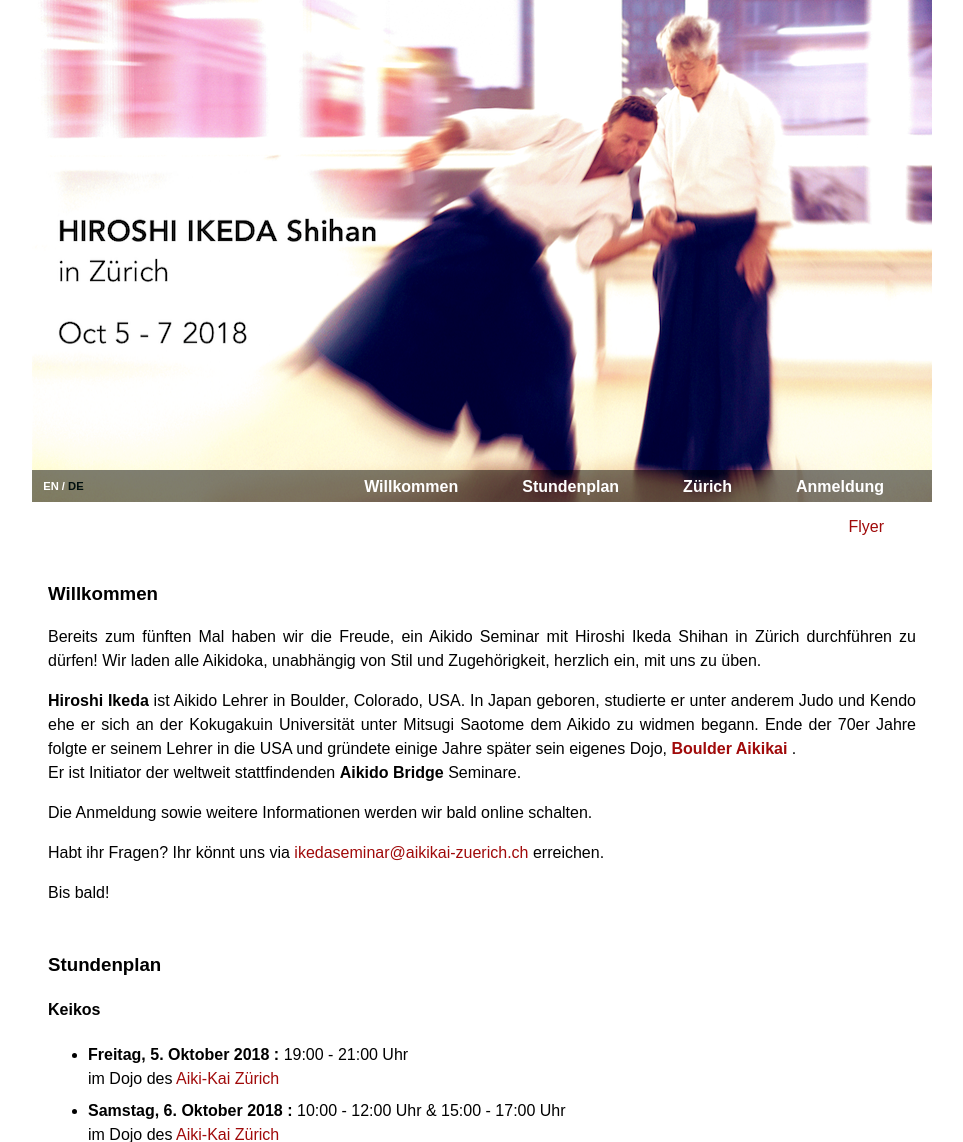
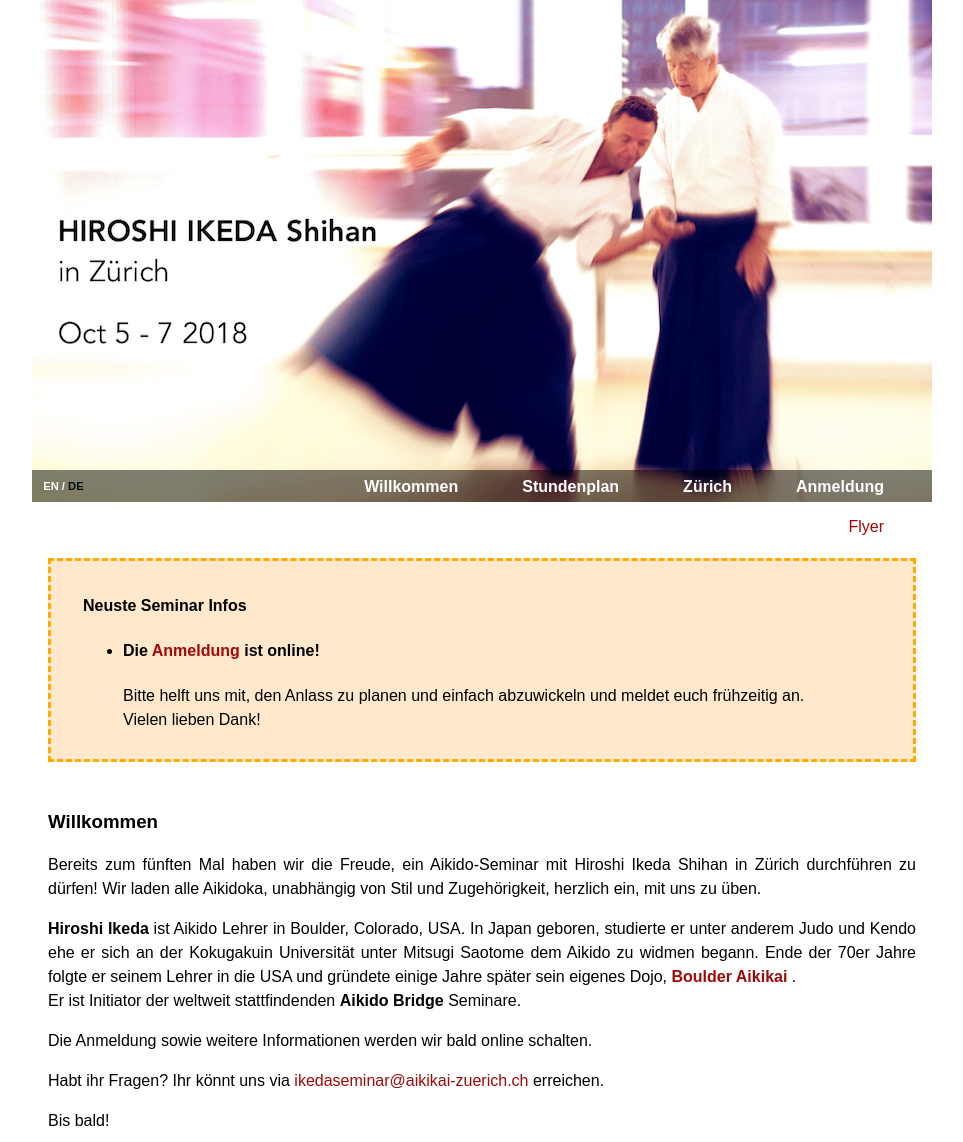
Before and after one commit to michigraber/associationmanager, a Django app: page /de/ in a window 1280 px wide. Shown: the part 33-1175 px from the top of the page, without its empty margins (158-1121 px from the left). Run offline with Django 3.2, Linux system fonts and the light colour scheme; parts of the project's set-up code (start-up, migrations or seed data) failed here and were passed over.

Commit message:
registration online

```diff
--- a/ikedaseminar/templates/welcome.html
+++ b/ikedaseminar/templates/welcome.html
@@ -5,16 +5,16 @@
 
 {% if language == 'de' %}
 
-<!--<div class='announcements'>-->
-    <!--<h4>Neuste Seminar Infos</h4>-->
-    <!--<ul>-->
-        <!--<li>-->
-            <!--<h4>Die <a href={% url 'registration' 'de' %}>Anmeldung</a> ist online!</h4>-->
-            <!--<p>-->
-            <!--Bitte helft uns mit, den Anlass zu planen und einfach abzuwickeln und meldet euch fr&uuml;hzeitig an.</br>-->
-            <!--Vielen lieben Dank!-->
-            <!--</p>-->
-        <!--</li>-->
+<div class='announcements'>
+    <h4>Neuste Seminar Infos</h4>
+    <ul>
+        <li>
+            <h4>Die <a href={% url 'registration' 'de' %}>Anmeldung</a> ist online!</h4>
+            <p>
+            Bitte helft uns mit, den Anlass zu planen und einfach abzuwickeln und meldet euch fr&uuml;hzeitig an.</br>
+            Vielen lieben Dank!
+            </p>
+        </li>
 
         <!--<li>-->
         <!--[>[><p>Die Anmeldung ist offline seit Donnerstag, 24. Juli 2014.<p><]<]-->
@@ -35,13 +35,13 @@
         <!--[><p>F&uuml;r die Keikos Samstag und Sonntag ist es m&ouml;glich sich vor Ort noch einzuschreiben.</p><]-->
         <!--[></li><]-->
 
-    <!--</ul>-->
-<!--</div>-->
+    </ul>
+</div>
 
 <div class="section">
 <a id='Willkommen'></a><h3>Willkommen</h3>
 <p>
-Bereits zum f&uuml;nften Mal haben wir die Freude, ein Aikido Seminar mit
+Bereits zum f&uuml;nften Mal haben wir die Freude, ein Aikido-Seminar mit
 Hiroshi Ikeda Shihan in Z&uuml;rich durchf&uuml;hren zu d&uuml;rfen! Wir laden
 alle Aikidoka, unabh&auml;ngig von Stil und Zugeh&ouml;rigkeit, herzlich ein,
 mit uns zu &uuml;ben.
@@ -193,18 +193,18 @@ Mehrzonen-Tickets am SBB- oder VBZ-Schalter am Flughafen bezogen werden.
 {% elif language == 'en' %}
 <!-- ENGLISH SECTION -->
 
-<!--<div class='announcements'>-->
+<div class='announcements'>
 
-    <!--<h4>Latest Seminar Information</h4>-->
-    <!--<ul>-->
+    <h4>Latest Seminar Information</h4>
+    <ul>
 
-        <!--<li>-->
-            <!--<h4>The <a href={% url 'registration' 'en' %}>registration</a> is online now!</h4>-->
-            <!--<p>-->
-            <!--Please help us to plan and smoothly handle our event and register beforehand.</br>-->
-            <!--Thanks a lot!-->
-            <!--</p>-->
-        <!--</li>-->
+        <li>
+            <h4>The <a href={% url 'registration' 'en' %}>registration</a> is online now!</h4>
+            <p>
+            Please help us to plan and smoothly handle our event and register beforehand.</br>
+            Thanks a lot!
+            </p>
+        </li>
 
         <!--<li>-->
             <!--<p>Registration is offline now.</p>-->
@@ -224,13 +224,13 @@ Mehrzonen-Tickets am SBB- oder VBZ-Schalter am Flughafen bezogen werden.
         <!--[><p>It is possible to register at the door for the Keikos on Saturday and Sunday.</p><]-->
         <!--[></li><]-->
 
-    <!--</ul>-->
-<!--</div>-->
+    </ul>
+</div>
 
 <div class="section">
 <a id='Welcome'></a><h3>Welcome</h3>
 <p>
-For the fifth time we have the pleasure to organize an Aikido Seminar with
+For the 5th time we have the pleasure to organize an Aikido Seminar with
 Hiroshi Ikeda Shihan Zurich, Switzerland! We invite all aikidoka irrespective
 of style and affiliation to practice with us.
 </p>
```
